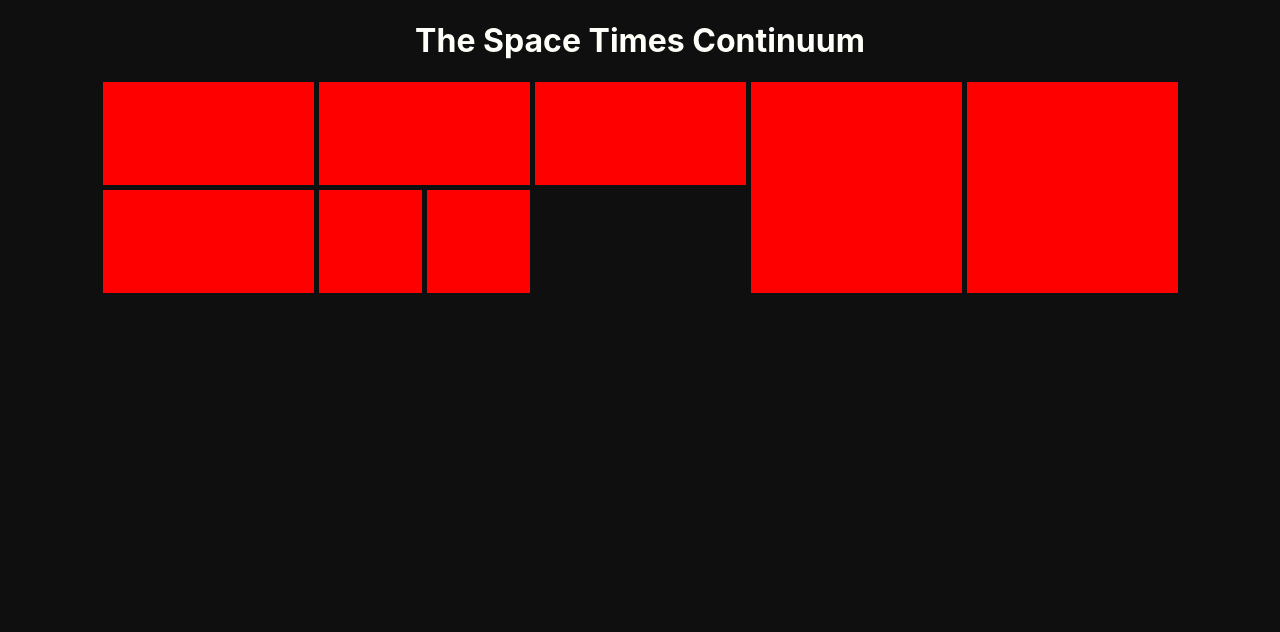
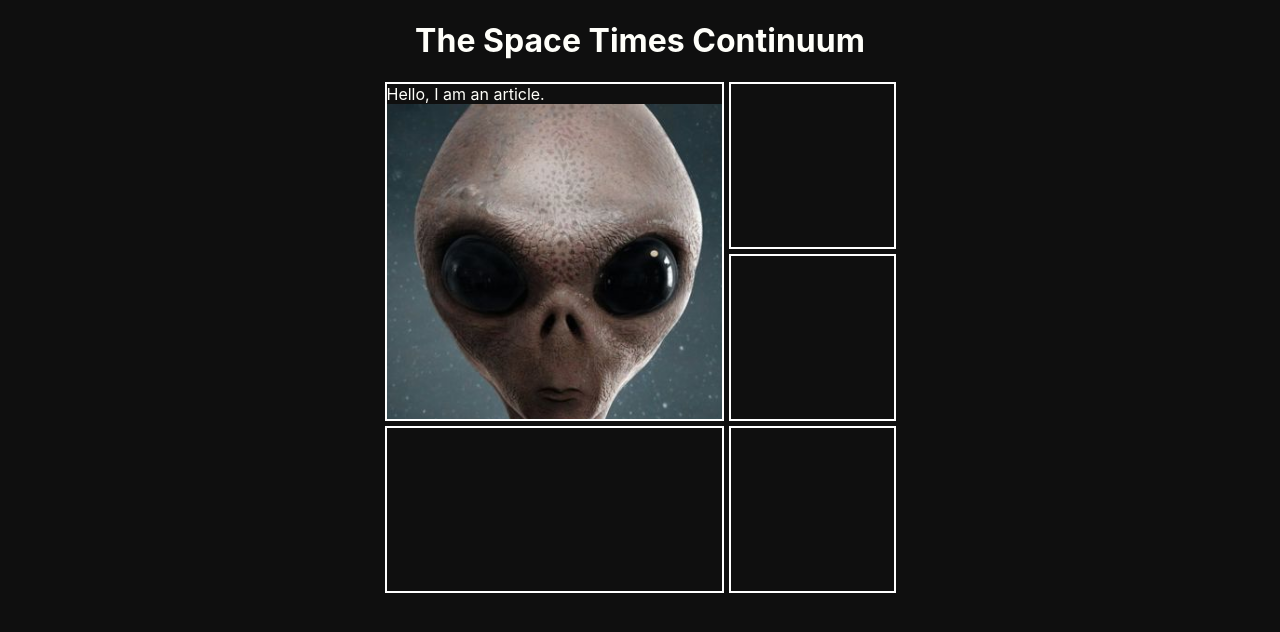
Before and after one commit to usedhondacivic/2021-Big-Red-Hacks, a React (Create React App) app: page / in a window 1280 px wide. Shown: the top 632 px of the page. Built offline with nearby package versions, Linux system fonts and the light colour scheme.

Commit message:
Fixed bugs with alignment. Added example content.

```diff
--- a/src/App.css
+++ b/src/App.css
@@ -1,13 +1,23 @@
 :root {
   --margin: 5px;
-  --pane-basis: calc( 10vw - (var(--margin) * 5));
-  --pane-size: var(--pane-basis);
-  --two-pane-size: calc(var(--pane-basis) * 2 + var(--margin));
+  --border: 2px;
+  --pane-basis: calc( 15vw - (var(--margin) * 5));
+  --pane-size: calc(var(--pane-basis) - var(--border) * 2);
+  --two-pane-size: calc(var(--pane-basis) * 2 + var(--margin) - var(--border) * 2);
+  --three-pane-size: calc(var(--pane-basis) * 3 + 2 *var(--margin) - var(--border) * 2);
+  --four-pane-size: calc(var(--pane-basis) * 4 + 3 *var(--margin) - var(--border) * 2);
+  --border: 2px;
 }
 
 html {
   background-color:#0f0f0f;
   color: #fffffa;
+}
+
+img {
+  width: 100%;
+  height: 100%;
+  object-fit: cover;
 }
 
 .header {
@@ -29,30 +39,56 @@ html {
   gap: var(--margin);
 }
 
+.subContainer1x3{
+  width: calc(var(--pane-size) + 2 * var(--border));
+  height: calc(var(--three-pane-size) + 2 * var(--border));
+}
+
 .subContainer2x2{
-  width: var(--two-pane-size);
-  height: var(--two-pane-size);
+  width: calc(var(--two-pane-size) + 2 * var(--border));
+  height: calc(var(--two-pane-size) + 2 * var(--border));
+}
+
+.subContainer2x3{
+  width: calc(var(--two-pane-size) + 2 * var(--border));
+  height: calc(var(--three-pane-size) + 2 * var(--border));
+}
+
+.subContainer3x3{
+  width: calc(var(--three-pane-size) + 2 * var(--border));
+  height: calc(var(--three-pane-size) + 2 * var(--border));
+}
+
+.subContainer1x4{
+  width: calc(var(--pane-size) + 2 * var(--border));
+  height: calc(var(--four-pane-size) + 2 * var(--border));
+}
+
+.subContainer4x4{
+  width: calc(var(--four-pane-size) + 2 * var(--border));
+  height: calc(var(--four-pane-size) + 2 * var(--border));
 }
 
 .pane {
   display: inline-block;
-  flex-shrink: 0.9;
+  /*background-color: white;*/
+  border-style: solid;
+  border-color: white;
+  border-width: var(--border);
+  overflow: hidden;
 }
 
 .pane1x1 {
-  background-color: red;
   width: var(--pane-size);
   height: var(--pane-size);
 }
 
 .pane2x2 {
-  background-color: red;
   width: var(--two-pane-size);
   height: var(--two-pane-size);
 }
 
 .pane2x1 {
-  background-color: red;
   width: var(--two-pane-size);
   height: var(--pane-size);
 }
--- a/src/App.js
+++ b/src/App.js
@@ -2,6 +2,25 @@ import logo from './logo.svg';
 import './App.css';
 import React from 'react';
 
+import alien from './data/alien.jpg'
+
+/**
+ * </SubContainer>
+        <Pane size = "2x2"></Pane>
+        <SubContainer size="2x2">
+          <Pane size = "2x1"></Pane>
+          <Pane size = "2x1"></Pane>
+        </SubContainer>
+        <SubContainer size="2x2">
+          <Pane size = "2x1"></Pane>
+          <Pane size = "1x1"></Pane>
+          <Pane size = "1x1"></Pane>
+        </SubContainer>
+        <Pane size = "2x2"></Pane>
+        <Pane size = "2x2"></Pane>
+        <Pane size = "2x2"></Pane>
+      </div>
+*/
 class Header extends React.Component {
   render() {
     return (
@@ -39,18 +58,20 @@ function App() {
         <h1 className = "title">The Space Times Continuum</h1>
       </Header>
       <div className = "contentContainer">
-        <SubContainer size="2x2">
+        <SubContainer size = "3x3">
+          <SubContainer size = "2x3">
+          <Pane size = "2x2">
+            Hello, I am an article.
+            <img src={alien}></img>
+          </Pane>
           <Pane size = "2x1"></Pane>
-          <Pane size = "2x1"></Pane>
+          </SubContainer>
+          <SubContainer size = "1x3">
+            <Pane size = "1x1"></Pane>
+            <Pane size = "1x1"></Pane>
+            <Pane size = "1x1"></Pane>
+          </SubContainer>
         </SubContainer>
-        <SubContainer size="2x2">
-          <Pane size = "2x1"></Pane>
-          <Pane size = "1x1"></Pane>
-          <Pane size = "1x1"></Pane>
-        </SubContainer>
-        <Pane size = "2x1"></Pane>
-        <Pane size = "2x2"></Pane>
-        <Pane size = "2x2"></Pane>
       </div>
     </div>
   );
```
Also changed, not shown: src/data/alien.jpg (added).
